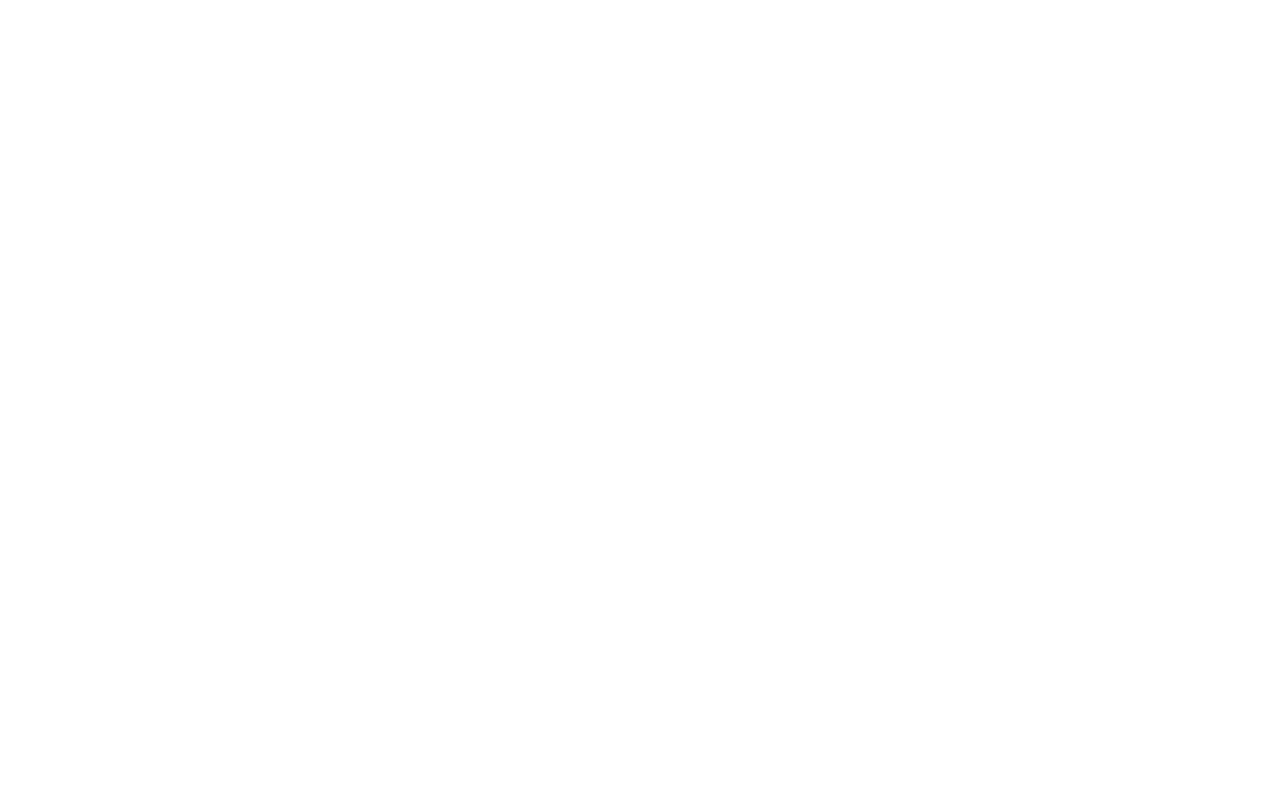
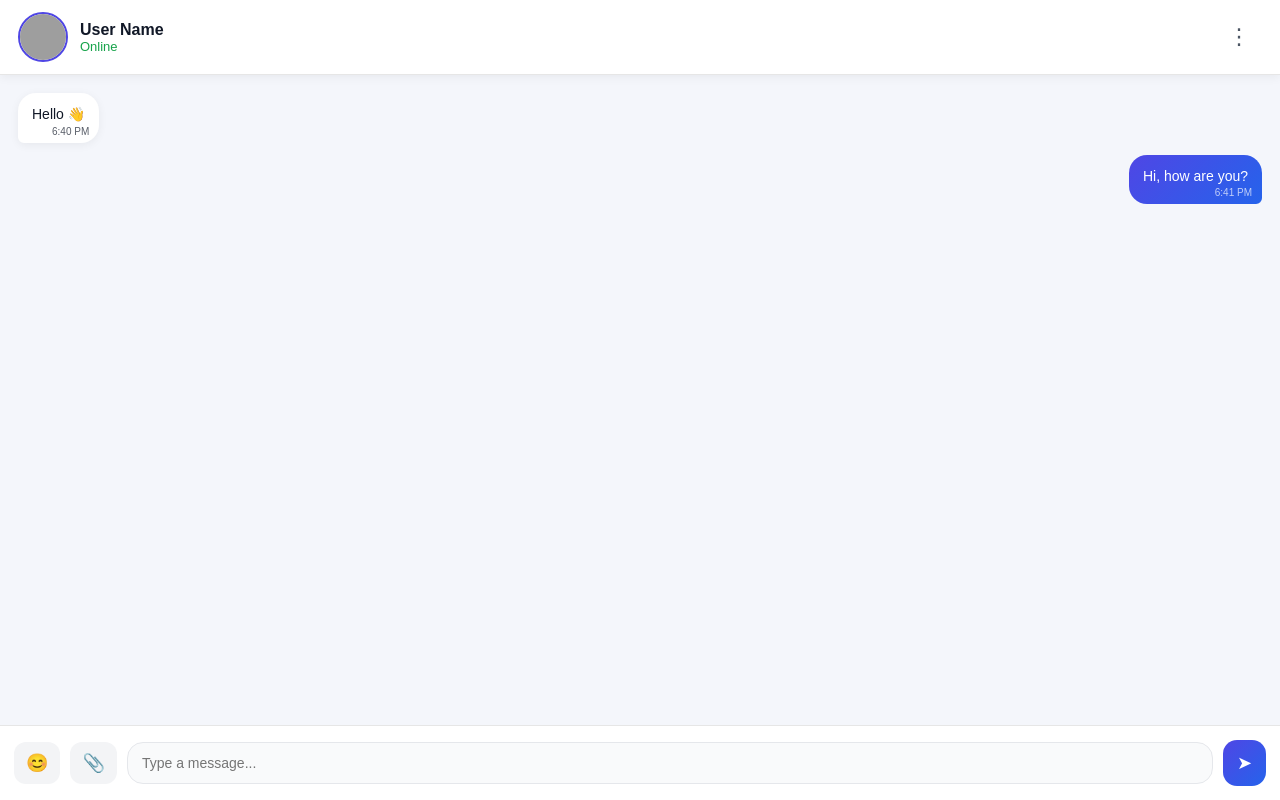
Before and after one commit to Rushikesh45-hash/Connexta, a React (Create React App) app in the folder frontend/connextafrontend/: page /chatpage in a window 1280 px wide. Before the commit this address had no page. Built offline with nearby package versions, Linux system fonts and the light colour scheme; grey boxes are pictures that could not be loaded.

Commit message:
chat code

```diff
--- a/frontend/connextafrontend/src/App.js
+++ b/frontend/connextafrontend/src/App.js
@@ -8,6 +8,7 @@
 import Matches from "./pages/matches";
 import ProfileSetup from "./pages/profilesetup";
 import ProfileView from "./pages/profileview";
+import ChatPage from "./pages/chatpage";
 
 const App = () => {
   return (
@@ -20,6 +21,7 @@
         <Route path="/matches" element={<Matches />} />
         <Route path="/profile-setup" element={<ProfileSetup />} />
         <Route path="/profile/:id" element={<ProfileView />} />
+        <Route path="/chatpage" element={<ChatPage />} />
       </Routes>
     </Router>
   );
--- /dev/null
+++ b/frontend/connextafrontend/src/pages/chatpage.js
@@ -0,0 +1,64 @@
+import React from "react";
+import "../styles/chatpage.css";
+
+export default function ChatPage() {
+  return (
+    <div className="chat-container">
+
+      {/* Top Header */}
+      <div className="chat-header">
+        <div className="chat-user">
+          <img
+            src="https://i.pravatar.cc/150?img=47"
+            alt="user"
+            className="chat-user-img"
+          />
+          <div>
+            <h3 className="chat-user-name">User Name</h3>
+            <p className="chat-user-status">Online</p>
+          </div>
+        </div>
+
+        <div className="chat-header-actions">
+          <button className="chat-header-btn">⋮</button>
+        </div>
+      </div>
+
+      {/* Chat Messages Area */}
+      <div className="chat-body">
+
+        {/* Other User Message */}
+        <div className="chat-message other">
+          <div className="message-bubble">
+            Hello 👋
+            <span className="message-time">6:40 PM</span>
+          </div>
+        </div>
+
+        {/* My Message */}
+        <div className="chat-message me">
+          <div className="message-bubble">
+            Hi, how are you?
+            <span className="message-time">6:41 PM</span>
+          </div>
+        </div>
+
+      </div>
+
+      {/* Bottom Input */}
+      <div className="chat-footer">
+        <button className="chat-footer-btn">😊</button>
+        <button className="chat-footer-btn">📎</button>
+
+        <input
+          type="text"
+          className="chat-input"
+          placeholder="Type a message..."
+        />
+
+        <button className="chat-send-btn">➤</button>
+      </div>
+
+    </div>
+  );
+}
--- a/frontend/connextafrontend/src/pages/dashboard.js
+++ b/frontend/connextafrontend/src/pages/dashboard.js
@@ -109,8 +109,15 @@
             🤝 Connections
           </button>
 
+          {/* <button
+            onClick={() => handleSidebarNavigate("/chat")}
+            className="sidebar-link"
+          >
+            💬 Chat
+          </button> */}
+
           <button
-            onClick={() => handleSidebarNavigate("/chat")}
+            onClick={() => navigate("/chatpage")}
             className="sidebar-link"
           >
             💬 Chat
--- /dev/null
+++ b/frontend/connextafrontend/src/styles/chatpage.css
@@ -0,0 +1,193 @@
+.chat-container {
+  height: 100vh;
+  width: 100%;
+  display: flex;
+  flex-direction: column;
+  background: #f4f6fb;
+  font-family: "Segoe UI", sans-serif;
+}
+
+/* Header */
+.chat-header {
+  height: 75px;
+  background: #ffffff;
+  display: flex;
+  justify-content: space-between;
+  align-items: center;
+  padding: 12px 18px;
+  border-bottom: 1px solid #e6e6e6;
+  box-shadow: 0px 2px 10px rgba(0, 0, 0, 0.06);
+}
+
+.chat-user {
+  display: flex;
+  align-items: center;
+  gap: 12px;
+}
+
+.chat-user-img {
+  width: 50px;
+  height: 50px;
+  border-radius: 50%;
+  object-fit: cover;
+  border: 2px solid #4f46e5;
+}
+
+.chat-user-name {
+  margin: 0;
+  font-size: 16px;
+  font-weight: 600;
+  color: #111827;
+}
+
+.chat-user-status {
+  margin: 0;
+  font-size: 13px;
+  color: #16a34a;
+  font-weight: 500;
+}
+
+.chat-header-actions {
+  display: flex;
+  gap: 10px;
+}
+
+.chat-header-btn {
+  border: none;
+  background: transparent;
+  font-size: 22px;
+  cursor: pointer;
+  color: #4b5563;
+  padding: 8px 12px;
+  border-radius: 10px;
+  transition: 0.2s;
+}
+
+.chat-header-btn:hover {
+  background: #f3f4f6;
+}
+
+/* Body */
+.chat-body {
+  flex: 1;
+  padding: 18px;
+  overflow-y: auto;
+  display: flex;
+  flex-direction: column;
+  gap: 12px;
+}
+
+/* Message Row */
+.chat-message {
+  display: flex;
+  width: 100%;
+}
+
+.chat-message.me {
+  justify-content: flex-end;
+}
+
+.chat-message.other {
+  justify-content: flex-start;
+}
+
+/* Bubble */
+.message-bubble {
+  max-width: 60%;
+  padding: 12px 14px 18px 14px;
+  border-radius: 18px;
+  font-size: 14px;
+  position: relative;
+  line-height: 1.4;
+  animation: fadeIn 0.25s ease-in-out;
+}
+
+.chat-message.me .message-bubble {
+  background: linear-gradient(135deg, #4f46e5, #2563eb);
+  color: white;
+  border-bottom-right-radius: 6px;
+}
+
+.chat-message.other .message-bubble {
+  background: white;
+  color: #111827;
+  border-bottom-left-radius: 6px;
+  box-shadow: 0px 2px 10px rgba(0, 0, 0, 0.06);
+}
+
+/* Time */
+.message-time {
+  position: absolute;
+  bottom: 4px;
+  right: 10px;
+  font-size: 10px;
+  opacity: 0.7;
+}
+
+/* Footer */
+.chat-footer {
+  height: 75px;
+  background: white;
+  display: flex;
+  align-items: center;
+  padding: 12px 14px;
+  gap: 10px;
+  border-top: 1px solid #e6e6e6;
+}
+
+.chat-footer-btn {
+  border: none;
+  background: #f3f4f6;
+  padding: 10px 12px;
+  border-radius: 12px;
+  cursor: pointer;
+  font-size: 18px;
+  transition: 0.2s;
+}
+
+.chat-footer-btn:hover {
+  background: #e5e7eb;
+}
+
+.chat-input {
+  flex: 1;
+  border: none;
+  background: #f9fafb;
+  padding: 12px 14px;
+  border-radius: 16px;
+  outline: none;
+  font-size: 14px;
+  border: 1px solid #e5e7eb;
+}
+
+.chat-input:focus {
+  border: 1px solid #4f46e5;
+}
+
+/* Send Button */
+.chat-send-btn {
+  border: none;
+  background: linear-gradient(135deg, #4f46e5, #2563eb);
+  color: white;
+  font-size: 18px;
+  padding: 12px 14px;
+  border-radius: 14px;
+  cursor: pointer;
+  transition: 0.2s;
+}
+
+.chat-send-btn:hover {
+  opacity: 0.9;
+}
+
+/* Smooth Animation */
+@keyframes fadeIn {
+  from {
+    transform: translateY(8px);
+    opacity: 0;
+  }
+  to {
+    transform: translateY(0px);
+    opacity: 1;
+  }
+}
```
Also changed, not shown: 1 other file (tests, documents, lock files or other folders).
